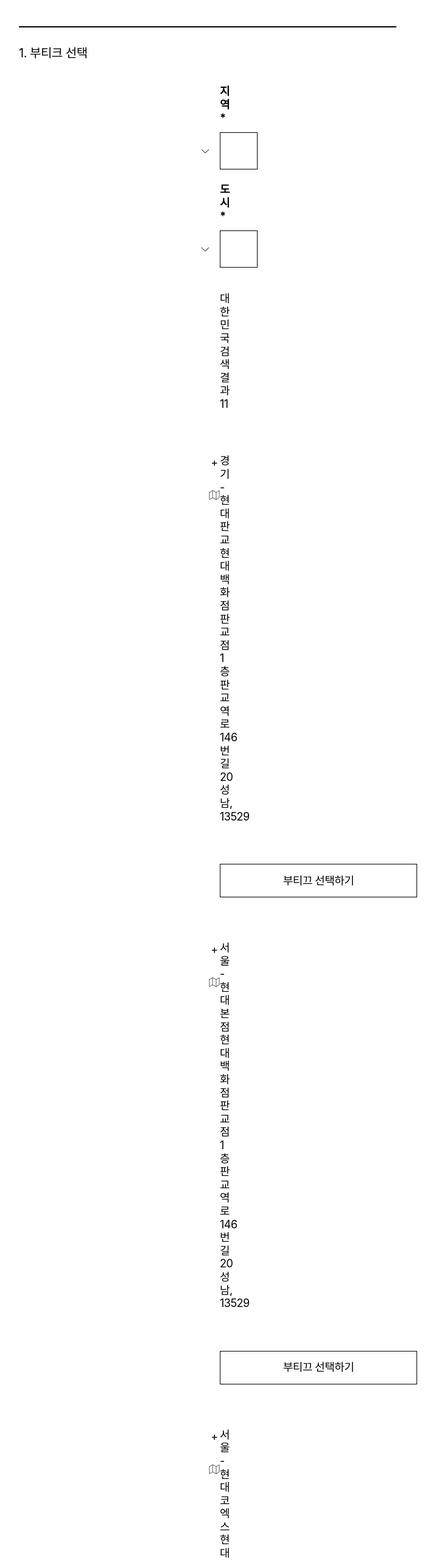
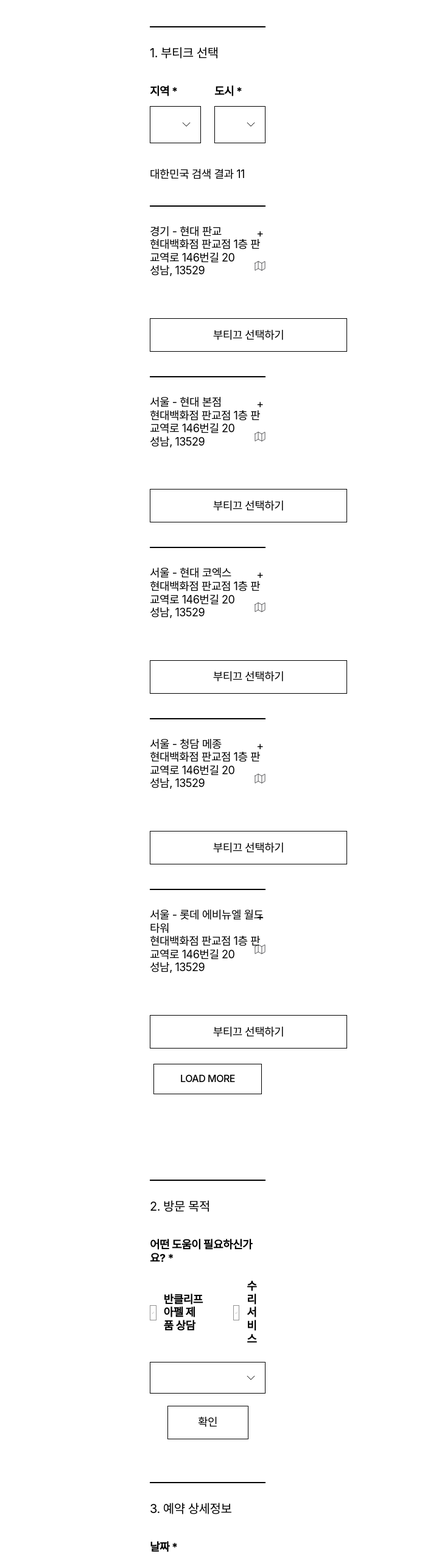
Before and after one commit to msun97/project-vancleef, a React (Vite) app: page /reservation in a window 1280 px wide. Shown: the part 160-2719 px from the top of the page at 61% size, without its empty margins (299-1015 px from the left). Built offline with nearby package versions, Linux system fonts and the light colour scheme; a web font is replaced by a local one.

Commit message:
예약페이지 레이아웃 수정.

```diff
--- a/src/components/reservationc/LocationResultList.jsx
+++ b/src/components/reservationc/LocationResultList.jsx
@@ -30,11 +30,11 @@ const LocationResultList = () => {
     // 모든 데이터가 표시되는지 확인
     const isAllLoaded = visibleCount >= locationData.length;
     return (
-        <div className='border-t-2 mb-[70px]'>
+        <div className='border-t-2 mb-[70px] w-full'>
             <h3 className='font-secondary text-[20px] pt-[30px] pb-[40px]'>1. 부티크 선택</h3>
-            <div className='flex flex-col gap-[40px] px-[330px]'>
-                <div className='flex flex-col gap-[22px]'>
-                    <div className='flex flex-col gap-[13px]'>
+            <div className='flex flex-col w-full gap-[40px]'>
+                <div className='flex gap-[22px] w-full'>
+                    <div className='flex flex-col gap-[13px] w-full'>
                         <h4 className='font-bold text-[18px]'>지역 *</h4>
                         <div className='relative inline-block'>
                             <select name='' id='' className='border py-[20px] px-[30px] w-full'>
@@ -60,7 +60,7 @@ const LocationResultList = () => {
                             </div>
                         </div>
                     </div>
-                    <div className='flex flex-col gap-[13px]'>
+                    <div className='flex flex-col gap-[13px] w-full'>
                         <h4 className='font-bold text-[18px]'>도시 *</h4>
                         <div className='relative inline-block'>
                             <select name='' id='' className='border py-[20px] px-[30px] w-full'>
--- a/src/components/reservationc/PrivateInfoForm.jsx
+++ b/src/components/reservationc/PrivateInfoForm.jsx
@@ -5,7 +5,7 @@ const PrivateInfoForm = () => {
     return (
         <div className='border-t-2 w-full'>
             <h3 className='font-secondary text-[20px] pt-[30px] pb-[40px]'>4. 개인 정보</h3>
-            <div className='flex flex-col gap-[20px] px-[330px] font-bold text-[18px] w-full'>
+            <div className='flex flex-col gap-[20px] font-bold text-[18px] w-full'>
                 <p>호칭 *</p>
                 <div className='flex items-center gap-8'>
                     <div className='flex items-center gap-[7px]'>
--- a/src/components/reservationc/PurposeForm.jsx
+++ b/src/components/reservationc/PurposeForm.jsx
@@ -5,7 +5,7 @@ const PurposeForm = () => {
     return (
         <div className='border-t-2 w-full'>
             <h3 className='font-secondary text-[20px] pt-[30px] pb-[40px]'>2. 방문 목적</h3>
-            <div className='flex flex-col gap-[20px] px-[330px] font-bold text-[18px] w-full'>
+            <div className='flex flex-col gap-[20px] font-bold text-[18px] w-full'>
                 <p>어떤 도움이 필요하신가요? *</p>
                 <div className='flex items-center gap-[50px] w-full mt-[5px] mb-[7px]'>
                     <div className='flex items-center gap-[12px]'>
--- a/src/components/reservationc/ReservationDetailForm.jsx
+++ b/src/components/reservationc/ReservationDetailForm.jsx
@@ -11,7 +11,7 @@ const ReservationDetailForm = () => {
     return (
         <div className='border-t-2 w-full'>
             <h3 className='font-secondary text-[20px] pt-[30px] pb-[40px]'>3. 예약 상세정보</h3>
-            <div className='flex flex-col gap-[20px] px-[330px] font-bold text-[18px] w-full'>
+            <div className='flex flex-col gap-[20px] font-bold text-[18px] w-full'>
                 <p>날짜 *</p>
                 <div className='border flex items-center'>
                     <div className='relative border-r'>
--- a/src/pages/reservation/index.jsx
+++ b/src/pages/reservation/index.jsx
@@ -5,7 +5,7 @@ import ReservationDetailForm from '../../components/reservationc/ReservationDeta
 
 const ReservationPage = () => {
     return (
-        <div className='pt-[80px] p-330 w-full'>
+        <div className='pt-[80px] px-[545px] w-full'>
             <h2 className='font-secondary font-bold text-[36px] text-center pb-[80px]'>예약 요청</h2>
             <LocationResultList />
             <PurposeForm />
```
